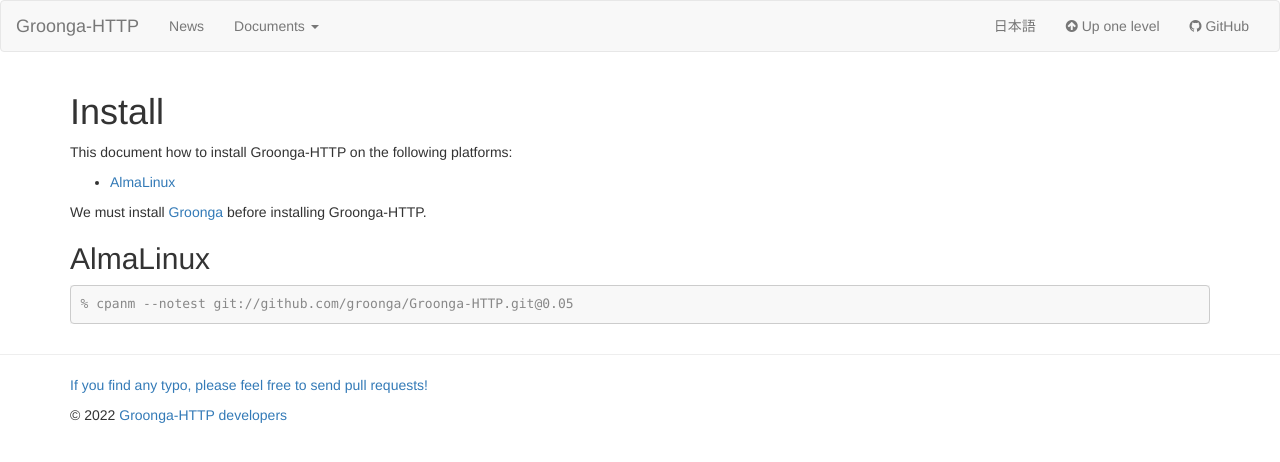
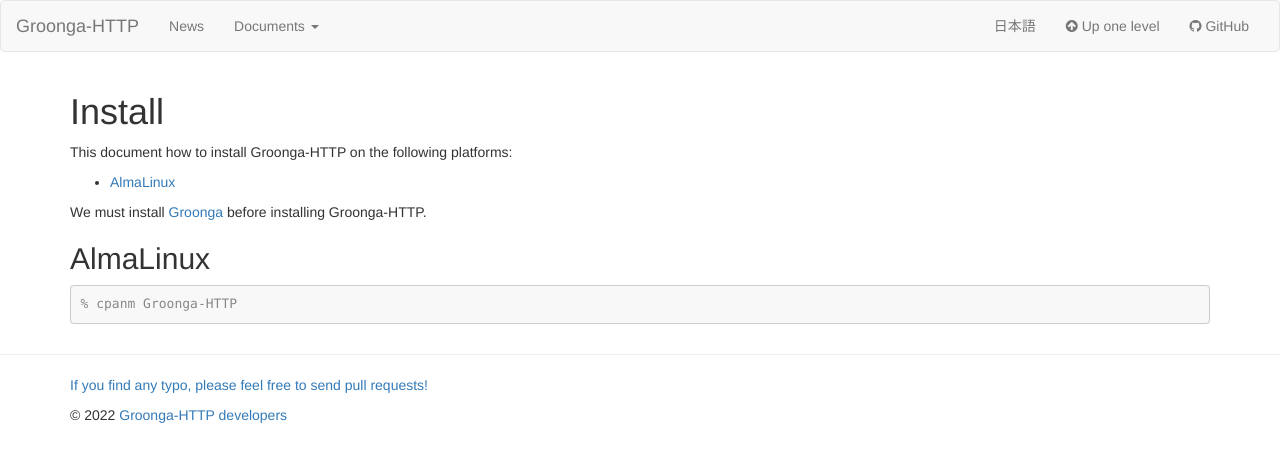
Before and after one commit to groonga/Groonga-HTTP, a Jekyll site: the page built from docs/install/index.md, in a window 1280 px wide. Shown: the top 462 px of the page. Built offline with Jekyll 4.4.1, drawn with Linux system fonts in a browser that asks for light colours.

Commit message:
docs: update install command

````diff
--- a/docs/install/index.md
+++ b/docs/install/index.md
@@ -13,7 +13,7 @@ We must install [Groonga][groonga] before installing Groonga-HTTP.
 ## AlmaLinux {#almalinux}
 
 ```console
-% cpanm --notest git://github.com/groonga/Groonga-HTTP.git@0.05
+% cpanm Groonga-HTTP
 ```
 
 [Groonga]:https://groonga.org/
````
Also changed, not shown: docs/ja/install/index.md (+1 -1 lines), 1 other file.
